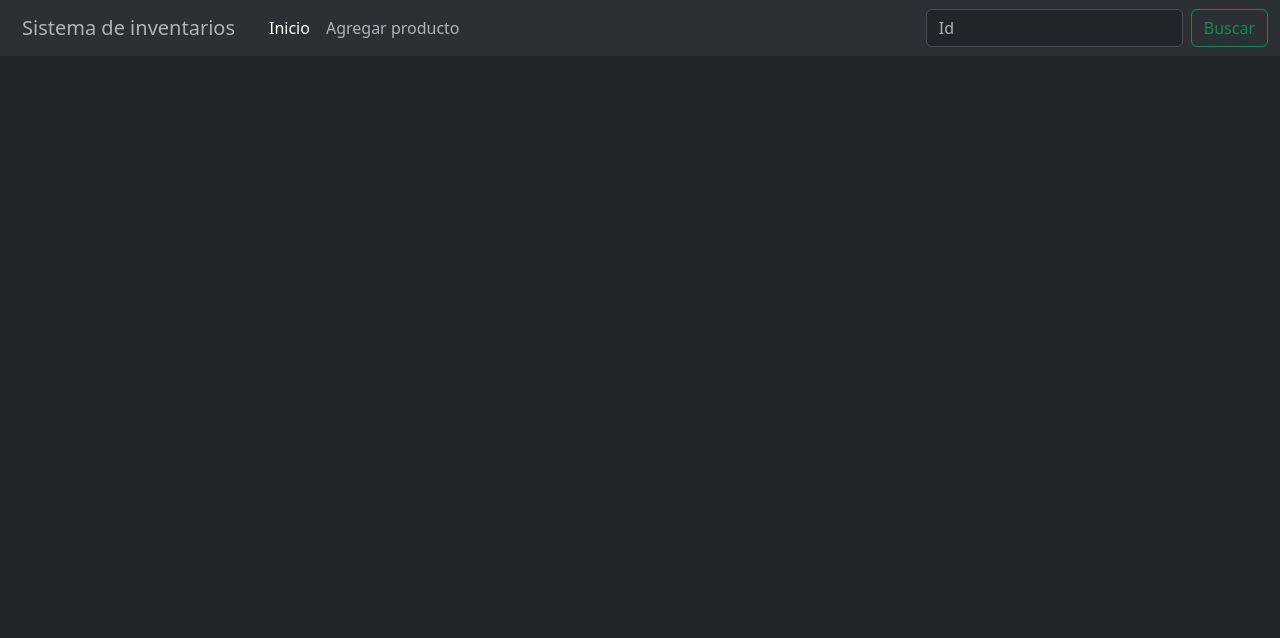
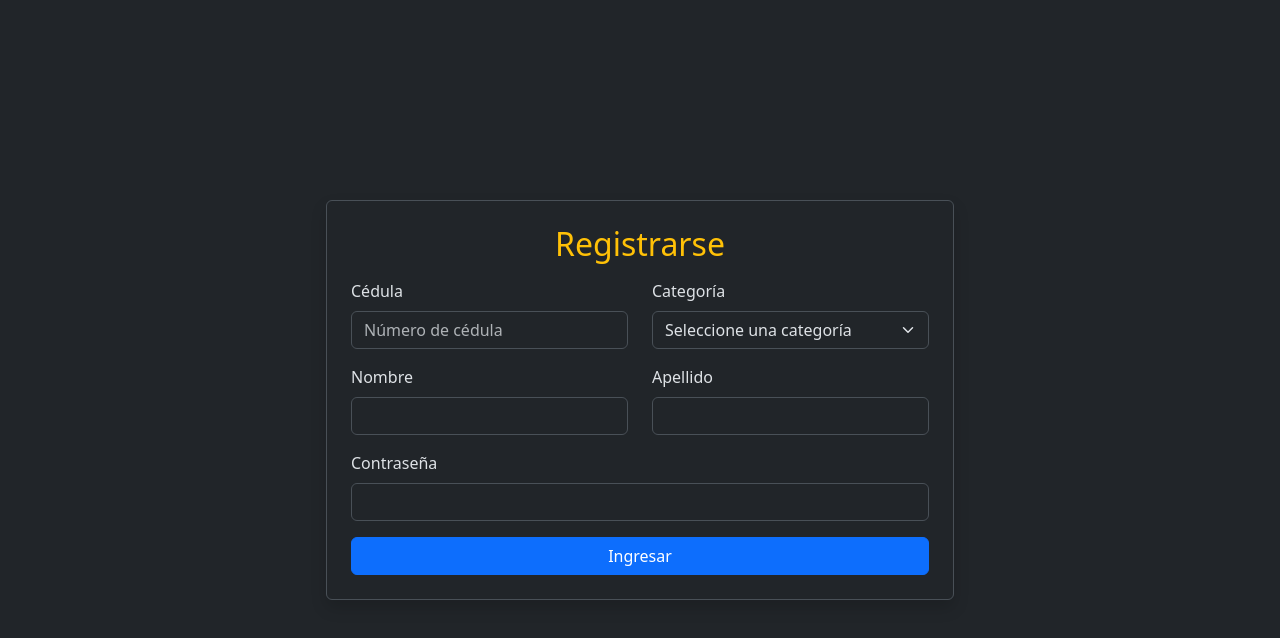
Before and after one commit to DeSebasWeb/sistema-inventarios, an Angular app: page /registro in a window 1280 px wide. Before the commit this address led to /. Shown: the top 638 px of the page. Built offline with nearby package versions, Linux system fonts and the light colour scheme.

Commit message:
new page

```diff
--- a/src/app/app.component.html
+++ b/src/app/app.component.html
@@ -1,19 +1 @@
-<nav class="navbar navbar-expand-lg" style="background-color: #2C2F33;">
-  <div class="container-fluid">
-    <a class="navbar-brand" [routerLink]="'productos'" >Sistema de inventarios</a>
-    <button class="navbar-toggler" type="button" data-bs-toggle="collapse" data-bs-target="#navbarNavAltMarkup" aria-controls="navbarNavAltMarkup" aria-expanded="false" aria-label="Toggle navigation">
-      <span class="navbar-toggler-icon"></span>
-    </button>
-    <div class="collapse navbar-collapse" id="navbarNavAltMarkup">
-      <div class="navbar-nav">
-        <a class="nav-link active" aria-current="page" [routerLink]="'productos'" routerLinkActive="active">Inicio</a>
-        <a class="nav-link" [routerLink]="'agregar-producto'" routerLinkActive="active">Agregar producto</a>
-      </div>
-      <form class="d-flex ms-auto" role="search" (ngSubmit)="buscarProducto()">
-        <input class="form-control me-2" type="search" placeholder="Id" aria-label="id" [(ngModel)]="idEncontrar">
-        <button class="btn btn-outline-success" type="submit">Buscar</button>
-      </form>
-    </div>
-  </div>
-</nav>
-  <router-outlet></router-outlet>
+<app-sign-in/>
--- a/src/app/app.component.ts
+++ b/src/app/app.component.ts
@@ -4,10 +4,12 @@ import { RouterModule } from '@angular/router';
 import { FormsModule } from '@angular/forms';
 import { Producto } from './producto';
 import { ProductoService } from './producto.service';
+import { MostrarAdminComponent } from "./mostrar-admin/mostrar-admin.component";
+import { SignInComponent } from "./sign-in/sign-in.component";
 
 @Component({
   selector: 'app-root',
-  imports: [RouterOutlet, RouterModule, FormsModule],
+  imports: [RouterOutlet, RouterModule, FormsModule, MostrarAdminComponent, SignInComponent],
   templateUrl: './app.component.html',
   styleUrl: './app.component.css'
 })
--- a/src/app/app.routes.ts
+++ b/src/app/app.routes.ts
@@ -2,8 +2,10 @@ import { Routes } from '@angular/router';
 import { ProductoListaComponent } from './producto-lista/producto-lista.component';
 import { AgregarProductoComponent } from './agregar-producto/agregar-producto.component';
 import { EditarProductoComponent } from './editar-producto/editar-producto.component';
+import { SignInComponent } from './sign-in/sign-in.component';
 
 export const routes: Routes = [
+  {path: 'registro', component: SignInComponent},
   {path: 'productos', component: ProductoListaComponent},
   {path: '', redirectTo: 'productos', pathMatch: 'full'},
   {path: 'agregar-producto', component: AgregarProductoComponent},
--- /dev/null
+++ b/src/app/mostrar-admin/mostrar-admin.component.html
@@ -0,0 +1,19 @@
+<nav class="navbar navbar-expand-lg" style="background-color: #2C2F33;">
+  <div class="container-fluid">
+    <a class="navbar-brand" [routerLink]="'productos'" >Sistema de inventarios</a>
+    <button class="navbar-toggler" type="button" data-bs-toggle="collapse" data-bs-target="#navbarNavAltMarkup" aria-controls="navbarNavAltMarkup" aria-expanded="false" aria-label="Toggle navigation">
+      <span class="navbar-toggler-icon"></span>
+    </button>
+    <div class="collapse navbar-collapse" id="navbarNavAltMarkup">
+      <div class="navbar-nav">
+        <a class="nav-link active" aria-current="page" [routerLink]="'productos'" routerLinkActive="active">Inicio</a>
+        <a class="nav-link" [routerLink]="'agregar-producto'" routerLinkActive="active">Agregar producto</a>
+      </div>
+      <form class="d-flex ms-auto" role="search">
+        <input class="form-control me-2" type="search" placeholder="Id" aria-label="id" [(ngModel)]="idEncontrar">
+        <button class="btn btn-outline-success" type="submit">Buscar</button>
+      </form>
+    </div>
+  </div>
+</nav>
+  <router-outlet></router-outlet>
--- /dev/null
+++ b/src/app/mostrar-admin/mostrar-admin.component.ts
@@ -0,0 +1,16 @@
+import { Component, inject, Input} from '@angular/core';
+import { RouterOutlet } from '@angular/router';
+import { RouterModule } from '@angular/router';
+import { FormsModule } from '@angular/forms';
+import { Producto } from '../producto';
+
+@Component({
+  selector: 'app-mostrar-admin',
+  imports: [RouterOutlet, RouterModule, FormsModule],
+  templateUrl: './mostrar-admin.component.html',
+  styleUrl: './mostrar-admin.component.css'
+})
+export class MostrarAdminComponent {
+  idEncontrar!: number;
+  producto!:Producto;
+}
--- /dev/null
+++ b/src/app/sign-in/sign-in.component.html
@@ -0,0 +1,35 @@
+<div class="container-fluid d-flex justify-content-center align-items-center vh-100">
+  <form class="p-4 border rounded shadow" style="width: 50%;">
+    <div class="text-center mb-3">
+      <h2 class="text-warning">{{title}}</h2>
+    </div>
+    <div class="row">
+      <div class="col-md-6 mb-3">
+        <label for="cedula" class="form-label">Cédula</label>
+        <input type="number" class="form-control" id="cedula" placeholder="Número de cédula">
+      </div>
+      <div class="col-md-6 mb-3">
+        <label for="categoria" class="form-label">Categoría</label>
+        <select class="form-select" id="categoria" name="categoria">
+          <option selected>Seleccione una categoría</option>
+          <option value="admin">Administrador</option>
+          <option value="vendedor">Vendedor</option>
+        </select>
+      </div>
+      <div class="col-md-6 mb-3">
+        <label for="nombre" class="form-label">Nombre</label>
+        <input type="text" name="nombre" id="nombre" class="form-control">
+      </div>
+      <div class="col-md-6 mb-3">
+        <label for="apellido" class="form-label">Apellido</label>
+        <input type="text" name="apellido" id="apellido" class="form-control">
+      </div>
+
+    </div>
+    <div class="mb-3">
+      <label for="password" class="form-label">Contraseña</label>
+      <input type="password" class="form-control" id="password">
+    </div>
+    <button type="submit" class="btn btn-primary w-100">Ingresar</button>
+  </form>
+</div>
--- /dev/null
+++ b/src/app/sign-in/sign-in.component.ts
@@ -0,0 +1,11 @@
+import { Component } from '@angular/core';
+
+@Component({
+  selector: 'app-sign-in',
+  imports: [],
+  templateUrl: './sign-in.component.html',
+  styleUrl: './sign-in.component.css'
+})
+export class SignInComponent {
+  title = 'Registrarse'
+}
```
Also changed, not shown: src/app/mostrar-admin/mostrar-admin.component.css (added), src/app/sign-in/sign-in.component.css (added).
